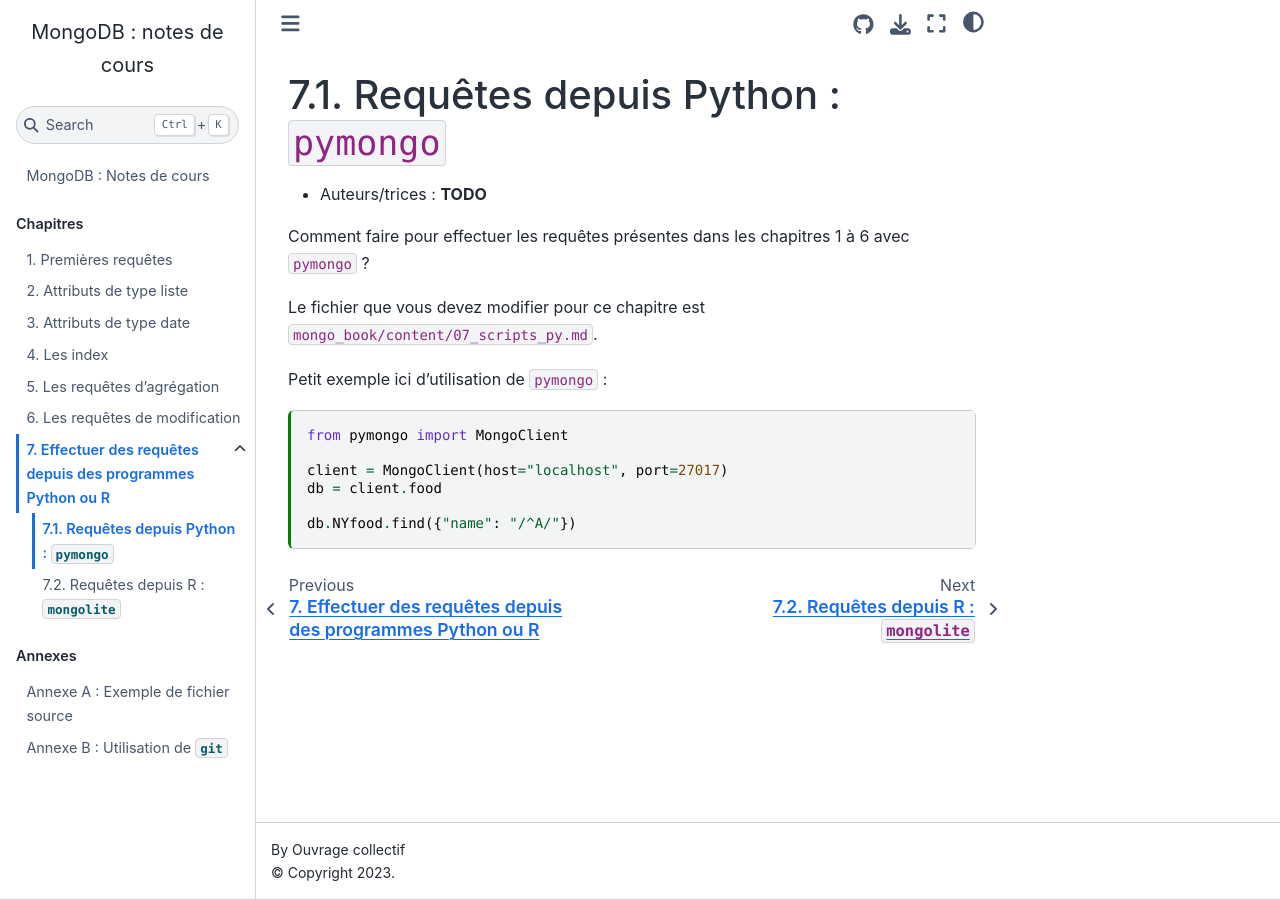
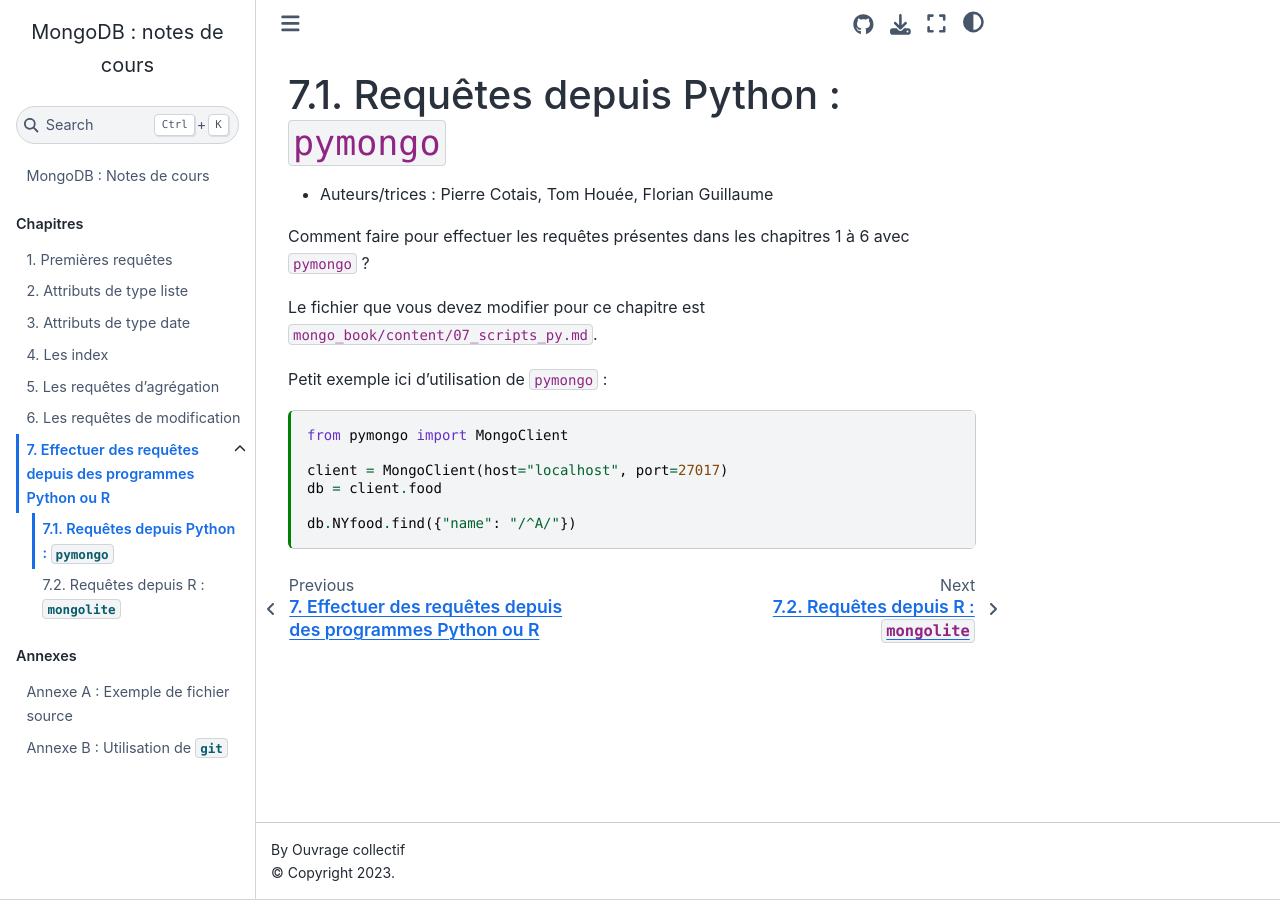
Before and after one commit to rtavenar/mongo_book, a Jupyter Book: the page built from content/07_scripts_py.md, in a window 1280 px wide. Built offline with Jupyter Book 1.0.4 settings and Sphinx 7.4.7 and the Sphinx Book theme 1.1.4, drawn with Linux system fonts in a browser that asks for light colours.

Commit message:
Update 07_scripts_py.md

```diff
--- a/content/07_scripts_py.md
+++ b/content/07_scripts_py.md
@@ -16,7 +16,7 @@ kernelspec:
 (sec:pymongo)=
 # Requêtes depuis Python : `pymongo`
 
-* Auteurs/trices : **TODO**
+* Auteurs/trices : Pierre Cotais, Tom Houée, Florian Guillaume
 
 Comment faire pour effectuer les requêtes présentes dans les chapitres 1 à 6 avec `pymongo` ?
 
```
